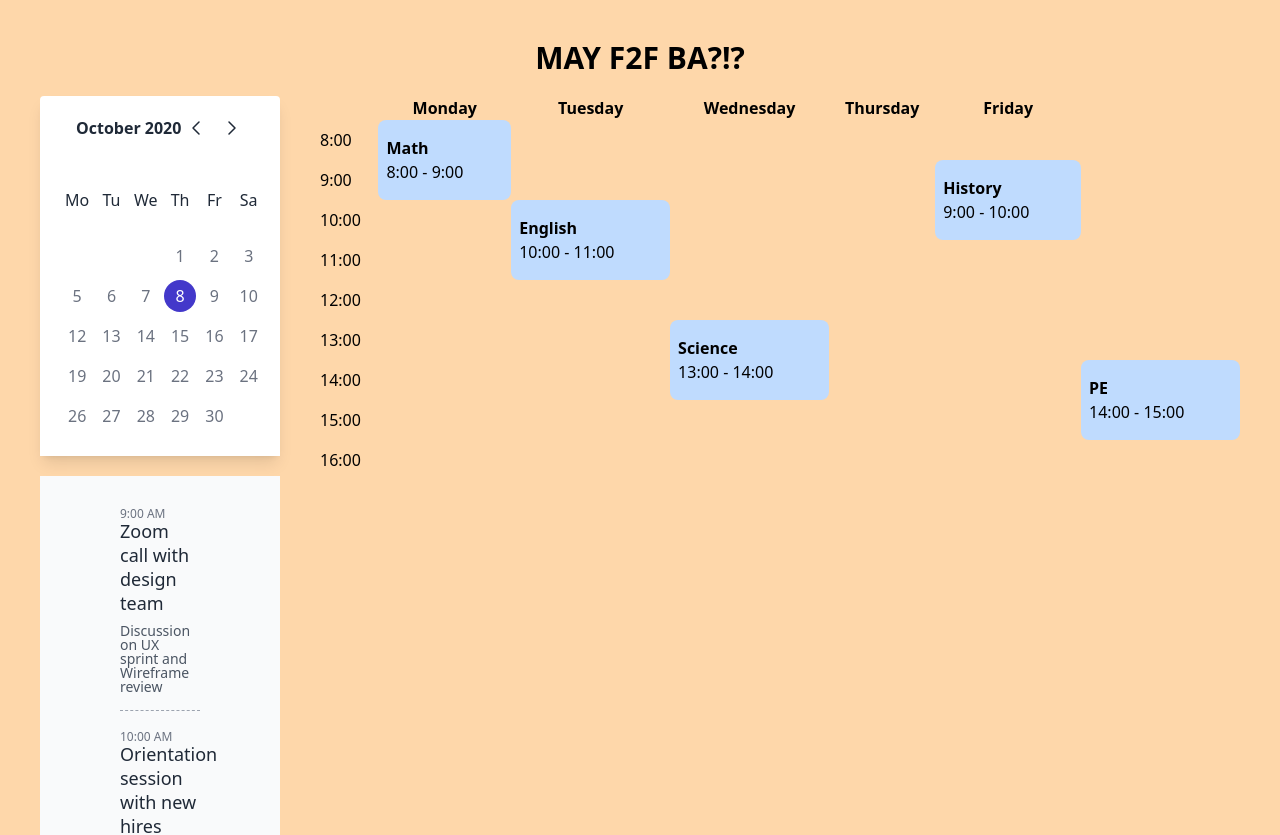
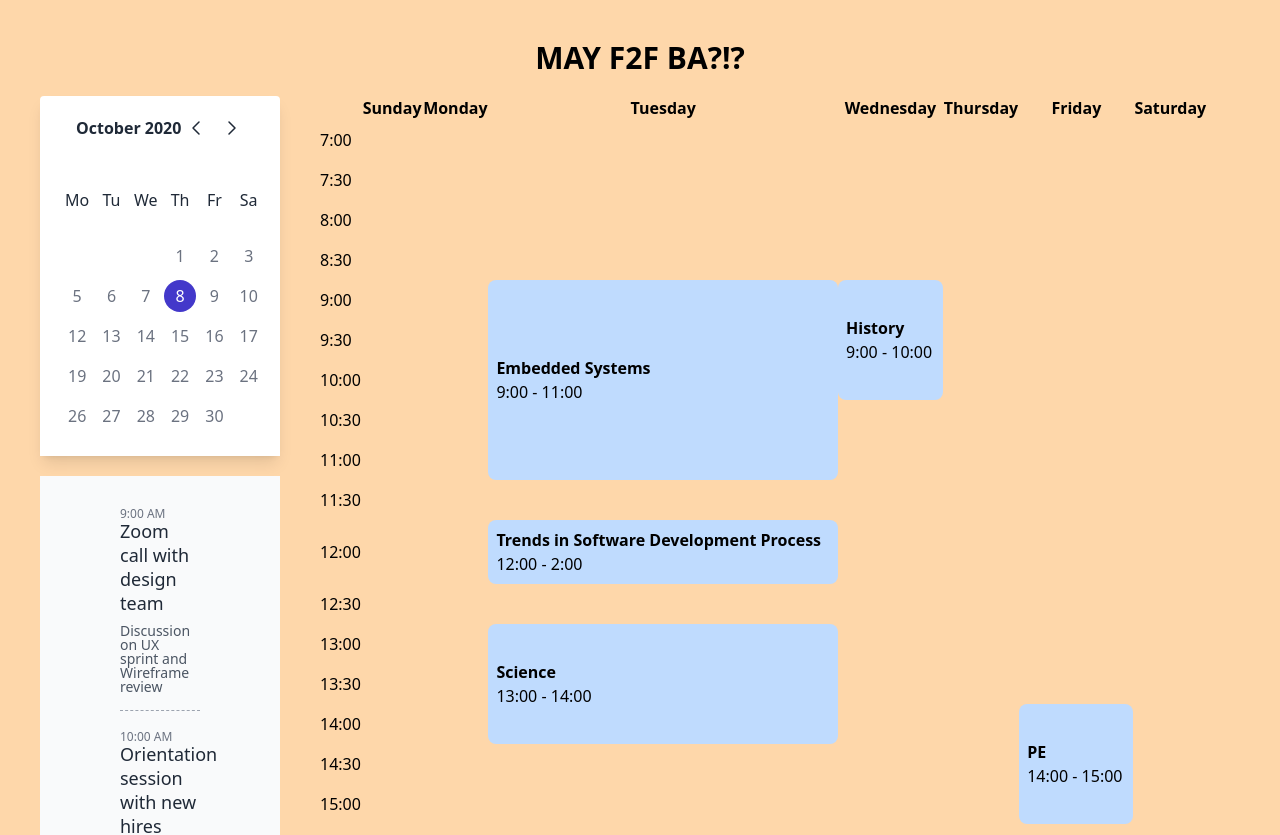
Before and after one commit to joeseffdl/MayPasokBa, a Next.js app: page / in a window 1280 px wide. Shown: the top 835 px of the page. Built offline with nearby package versions, Linux system fonts and the light colour scheme.

Commit message:
Changes in calendar

```diff
--- a/app/WeekCalendar.tsx
+++ b/app/WeekCalendar.tsx
@@ -12,13 +12,56 @@ interface CustomDivProps extends React.HTMLAttributes<HTMLDivElement> {
   rowSpan?: number;
 }
 
-const DAYS_OF_WEEK = ["Monday", "Tuesday", "Wednesday", "Thursday", "Friday"];
-const TIME_SLOTS = ["8:00", "9:00", "10:00", "11:00", "12:00", "13:00", "14:00", "15:00", "16:00"];
+const DAYS_OF_WEEK = ["Sunday", "Monday", "Tuesday", "Wednesday", "Thursday", "Friday", "Saturday"];
+const TIME_SLOTS = [
+  "7:00",
+  "7:30",
+  "8:00",
+  "8:30",
+  "9:00",
+  "9:30",
+  "10:00",
+  "10:30",
+  "11:00",
+  "11:30",
+  "12:00",
+  "12:30",
+  "13:00",
+  "13:30",
+  "14:00",
+  "14:30",
+  "15:00",
+  "15:30",
+  "16:00",
+  "16:30",
+  "17:00",
+  "17:30",
+  "18:00",
+  "18:30",
+  "19:00",
+  "19:30",
+  "20:00",
+  "20:30",
+  "21:00",
+];
 
 export const WeekCalendar: React.FC = () => {
   const schedule: ScheduleItem[] = [
-    { subject: "Math", startTime: "8:00", endTime: "9:00", dayOfWeek: 0 },
-    { subject: "English", startTime: "10:00", endTime: "11:00", dayOfWeek: 1 },
+    { subject: "Embedded Systems", startTime: "9:00", endTime: "11:00", dayOfWeek: 2 },
+    {
+      subject: "Trends in Software Development Process",
+      startTime: "12:00",
+      endTime: "2:00",
+      dayOfWeek: 2,
+    },
+    {
+      subject: "Trends in Software Development Process",
+      startTime: "3:00",
+      endTime: "6:00",
+      dayOfWeek: 2,
+    },
+    { subject: "CPE Practice and Design 2", startTime: "6:00", endTime: "8:00", dayOfWeek: 2 },
+
     { subject: "Science", startTime: "13:00", endTime: "14:00", dayOfWeek: 2 },
     { subject: "History", startTime: "9:00", endTime: "10:00", dayOfWeek: 3 },
     { subject: "PE", startTime: "14:00", endTime: "15:00", dayOfWeek: 4 },
```
